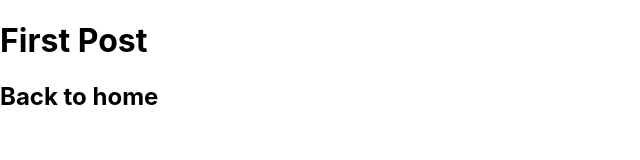
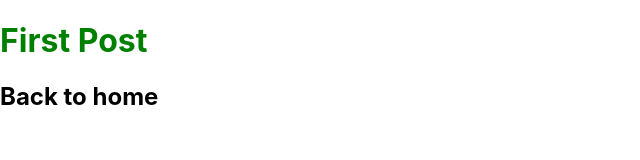
Before and after one commit to platium111/nextjs-tutorial, a Next.js app: page /posts/first-post in a window 1280 px wide. Shown: the top 160 px of the page, without its empty margins (0-640 px from the left). Built offline with nearby package versions, Linux system fonts and the light colour scheme.

Commit message:
using style lib in nextjs

```diff
--- a/pages/_app.js
+++ b/pages/_app.js
@@ -1,7 +1,7 @@
-import '../styles/globals.css'
+import "../styles/globals.css";
 
 function MyApp({ Component, pageProps }) {
-  return <Component {...pageProps} />
+  return <Component {...pageProps} />;
 }
 
-export default MyApp
+export default MyApp;
--- a/pages/posts/first-post.js
+++ b/pages/posts/first-post.js
@@ -1,14 +1,27 @@
 import Link from "next/link";
+import Head from "next/head";
 // ! need to have export default
 export default function FirstPost() {
   return (
     <>
+      <Head>
+        <title>First Post</title>
+      </Head>
       <h1>First Post</h1>
       <h2>
         <Link href="/">
           <a>Back to home</a>
         </Link>
       </h2>
+
+      {/* using build in styled-jsx */}
+      <style jsx>
+        {`
+          h1 {
+            color: green;
+          }
+        `}
+      </style>
     </>
   );
 }
--- a/styles/globals.css
+++ b/styles/globals.css
@@ -11,6 +11,11 @@ a {
   text-decoration: none;
 }
 
+.normal-image {
+  width: 400px;
+  height: auto;
+}
+
 * {
   box-sizing: border-box;
 }
```
Also changed, not shown: pages/index.js (+4 -4 lines), public/house.jpg (added).
